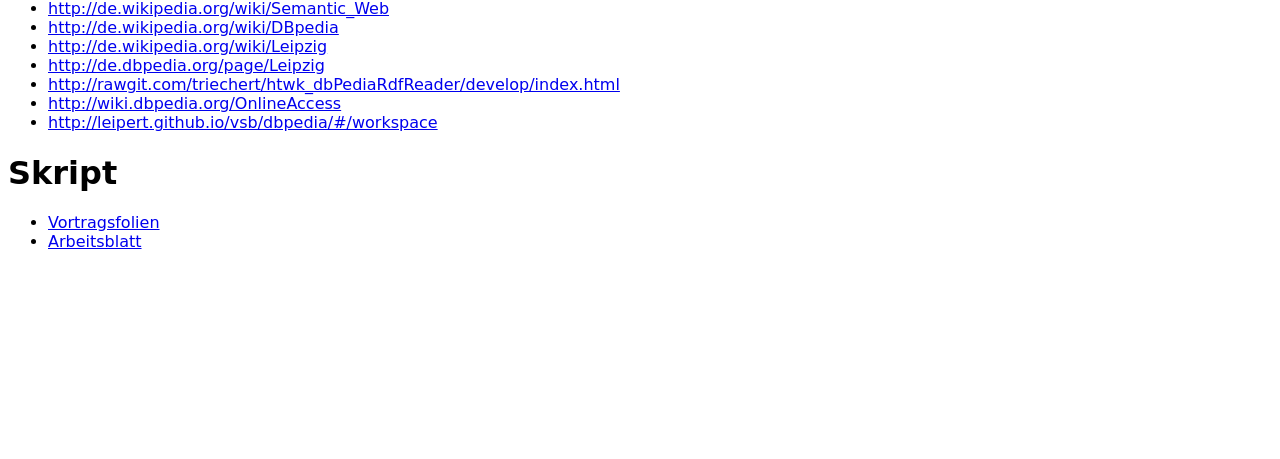
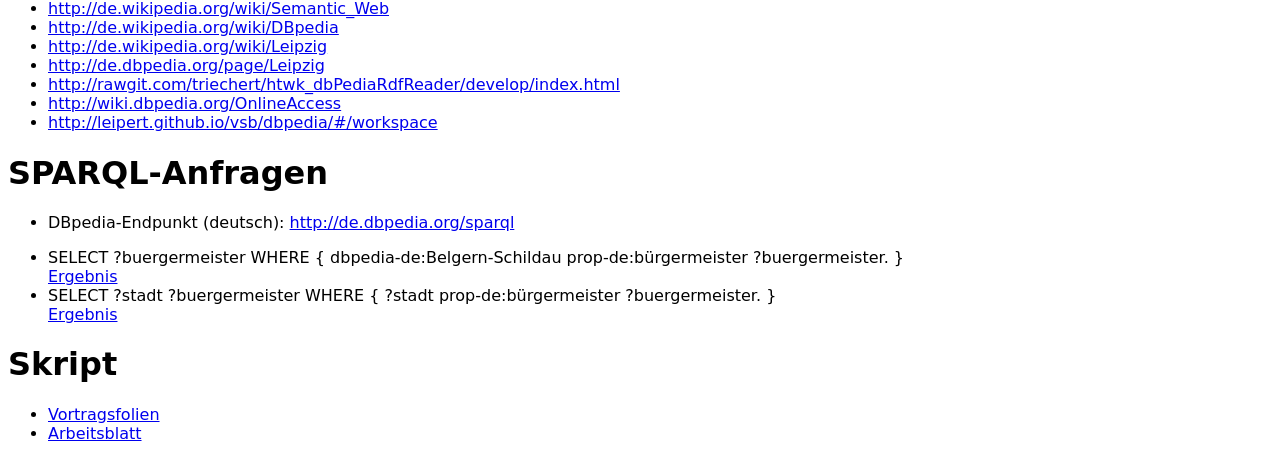
Before and after one commit to triechert/workshop, a plain HTML site: page girlsday2015/index.html in a window 1280 px wide. Shown: the part 596-1055 px from the top of the page. Before the commit the page ends 863 px from the top, so only its background shows below. Drawn offline with Linux system fonts and the light colour scheme; a web font is replaced by a local one.

Commit message:
Update SPARQL queries

```diff
--- a/girlsday2015/index.html
+++ b/girlsday2015/index.html
@@ -32,6 +32,15 @@
 	<li><a href="http://leipert.github.io/vsb/dbpedia/#/workspace">http://leipert.github.io/vsb/dbpedia/#/workspace</a></li>
 	</ul>
 
+	<h1>SPARQL-Anfragen</h1>
+
+	<ul><li>DBpedia-Endpunkt (deutsch): <a href="http://de.dbpedia.org/sparql">http://de.dbpedia.org/sparql</a></li>
+	</ul>
+
+	<ul><li>SELECT ?buergermeister WHERE { dbpedia-de:Belgern-Schildau  prop-de:bürgermeister ?buergermeister. }  <br/><a href="http://de.dbpedia.org/sparql?default-graph-uri=&query=SELECT+%3Fbuergermeister+%0D%0AWHERE+{%0D%0Adbpedia-de%3ABelgern-Schildau++prop-de%3Ab%C3%BCrgermeister+%3Fbuergermeister%0D%0A}+&format=text%2Fhtml&timeout=0&debug=on">Ergebnis</a></li>
+<li>SELECT ?stadt ?buergermeister WHERE { ?stadt  prop-de:bürgermeister ?buergermeister. }  <br/><a href="http://de.dbpedia.org/sparql?default-graph-uri=&query=SELECT+%3Fstadt+%3Fbuergermeister+WHERE+{+%3Fstadt++prop-de%3Ab%C3%BCrgermeister+%3Fbuergermeister.+}&format=text%2Fhtml&timeout=0&debug=on">Ergebnis</a></li>
+	</ul>
+
 	<h1>Skript</h1>
 
 	<ul><li><a href="workshop_girlsday.pdf">Vortragsfolien</a></li>
```
